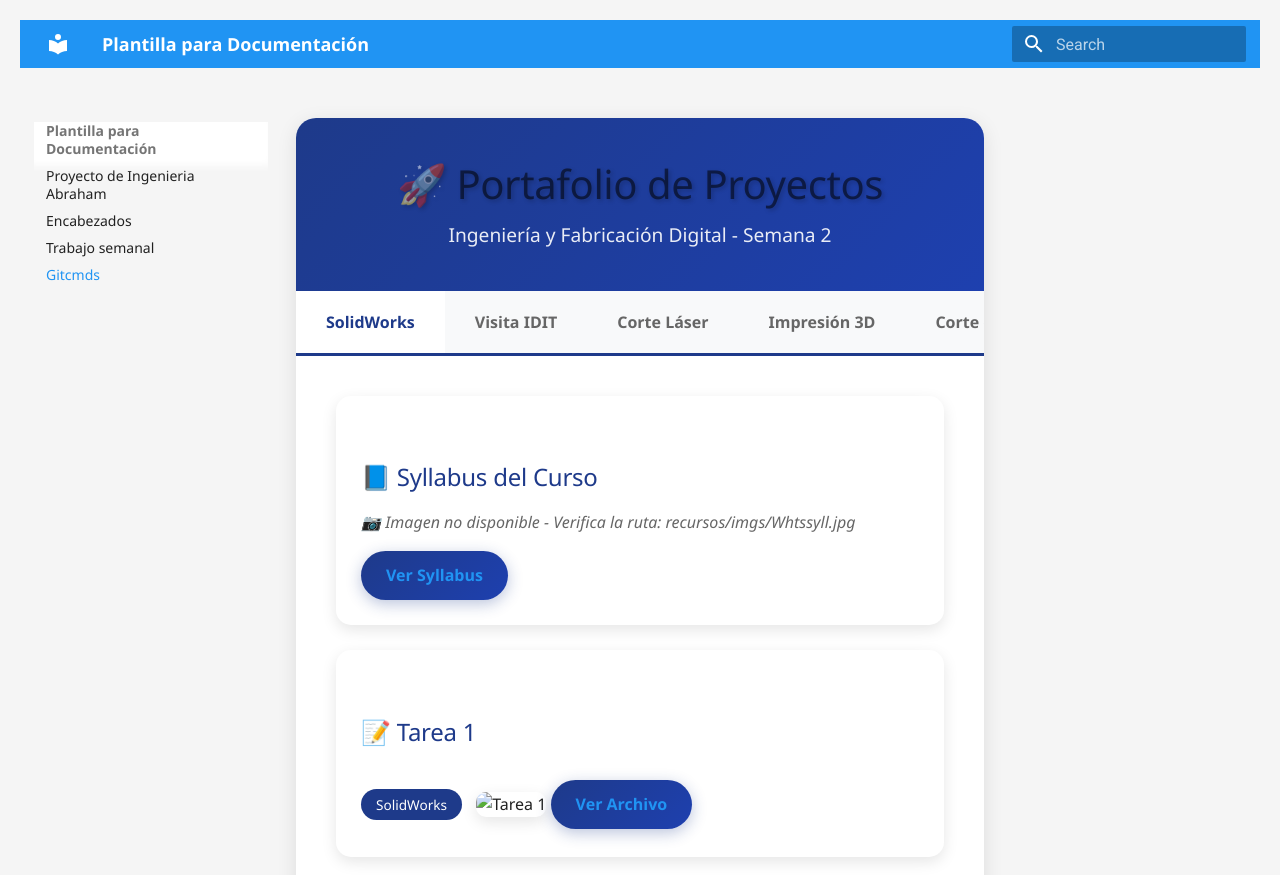
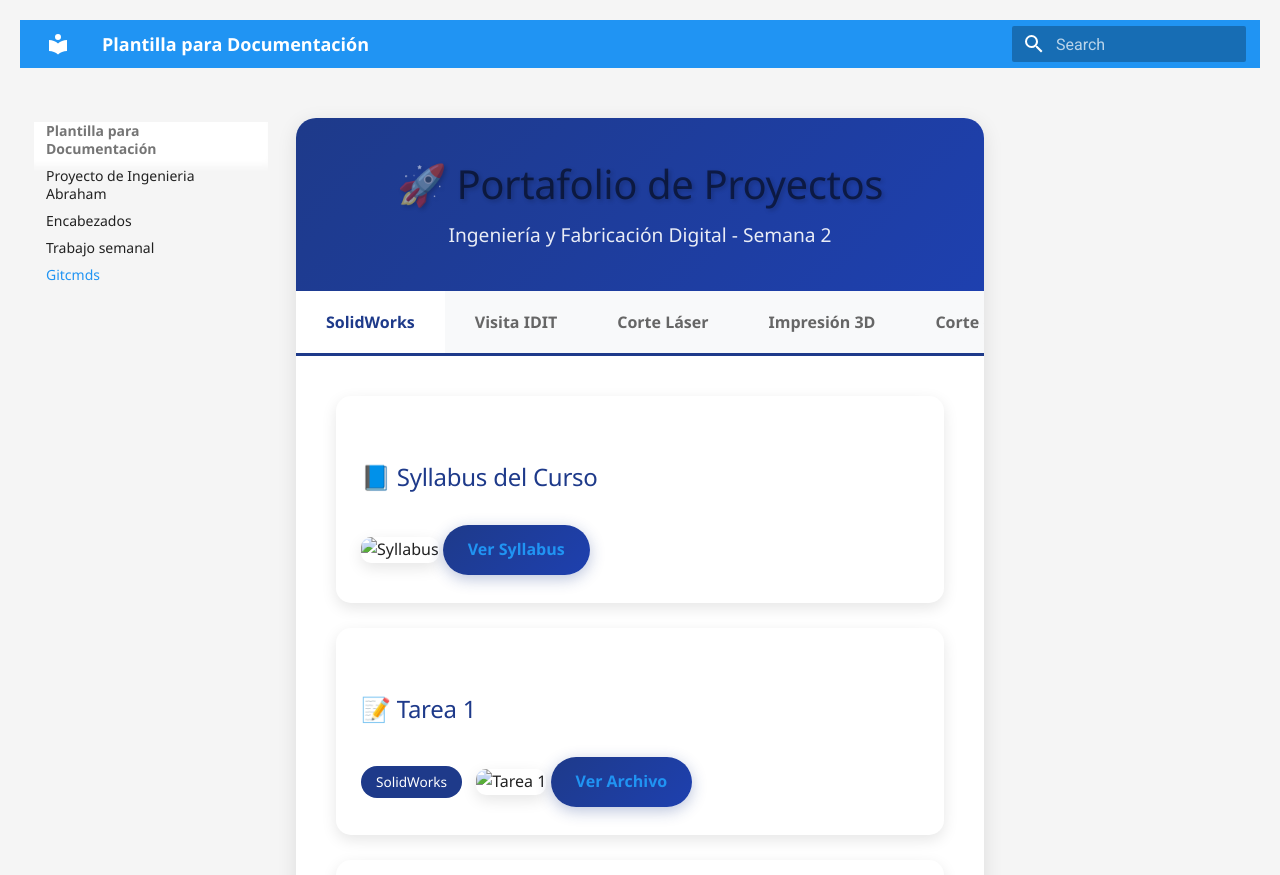
Before and after one commit to AbrahamNoda/Proyecto_de_Ingenieria_Abraham, an MkDocs documentation site: the page built from docs/gitcmds.md, in a window 1280 px wide and 900 px high. Shown: the top 875 px of the window. Built offline with MkDocs 1.6.1 and Material for MkDocs 9.7.7, drawn with Linux system fonts in a browser that asks for light colours.

Commit message:
Update gitcmds.md

```diff
--- a/docs/gitcmds.md
+++ b/docs/gitcmds.md
@@ -209,8 +209,7 @@
             <div id="solidworks" class="tab-content active">
                 <div class="project-card">
                     <h3>📘 Syllabus del Curso</h3>
-                    <img src="./recursos/imgs/Whtssyll.jpg" alt="Syllabus" class="project-image" onerror="this.style.display='none'; this.nextElementSibling.style.display='block';">
-                    <p style="display:none; color: #666; font-style: italic;">📷 Imagen no disponible - Verifica la ruta: recursos/imgs/Whtssyll.jpg</p>
+                    <img src="recursos/imgs/Whtssyll.jpg" alt="Syllabus" class="project-image">
                     <a href="https://github.com/user-attachments/files/22192666/ScanSyllabusProyectoIngenieria.pdf" class="btn-link" target="_blank">Ver Syllabus</a>
                 </div>
 
@@ -263,9 +262,9 @@
                     <span class="badge">Experiencia</span>
                     <p>Recorrido por las instalaciones del Instituto de Innovación y Desarrollo Tecnológico</p>
                     <div class="grid-images">
-                        <img src="recursos/imgs/FotoIDIT1.jpeg" alt="IDIT 1">
-                        <img src="recursos/imgs/FotoIDIT2.jpeg" alt="IDIT 2">
-                        <img src="recursos/imgs/FotoIDIT3.jpeg" alt="IDIT 3">
+                        <img src="recursos/imgs/Foto IDIT 1.jpeg" alt="IDIT 1">
+                        <img src="recursos/imgs/Foto IDIT 2.jpeg" alt="IDIT 2">
+                        <img src="recursos/imgs/Foto IDIT 3.jpeg" alt="IDIT 3">
                     </div>
                 </div>
 
@@ -319,7 +318,7 @@
                 <div class="project-card">
                     <h3>🤖 Impresión 3D con IA - Perro Salchicha</h3>
                     <span class="badge">IA</span><span class="badge">3D Print</span>
-                    <img src="recursos/imgs/FotoPerroSalchicha.jpg" alt="Perro" class="project-image">
+                    <img src="recursos/imgs/Fotoperrosalchicha3D.jpg" alt="Perro" class="project-image">
                     <p>Modelo generado con inteligencia artificial e impreso en 3D</p>
                 </div>
             </div>
@@ -330,7 +329,7 @@
                     <h3>⚒️ Introducción al Corte de Lámina</h3>
                     <span class="badge">Metales</span>
                     <div class="grid-images">
-                        <img src="recursos/imgs/Fotointroduccionametal.jpg" alt="Metal 1">
+                        <img src="recursos/imgs/Fotointroduccionametal1.jpg" alt="Metal 1">
                         <img src="recursos/imgs/Fotointroduccionametal2.jpg" alt="Metal 2">
                         <img src="recursos/imgs/Fotointroduccionametal3.jpg" alt="Metal 3">
                     </div>
```
